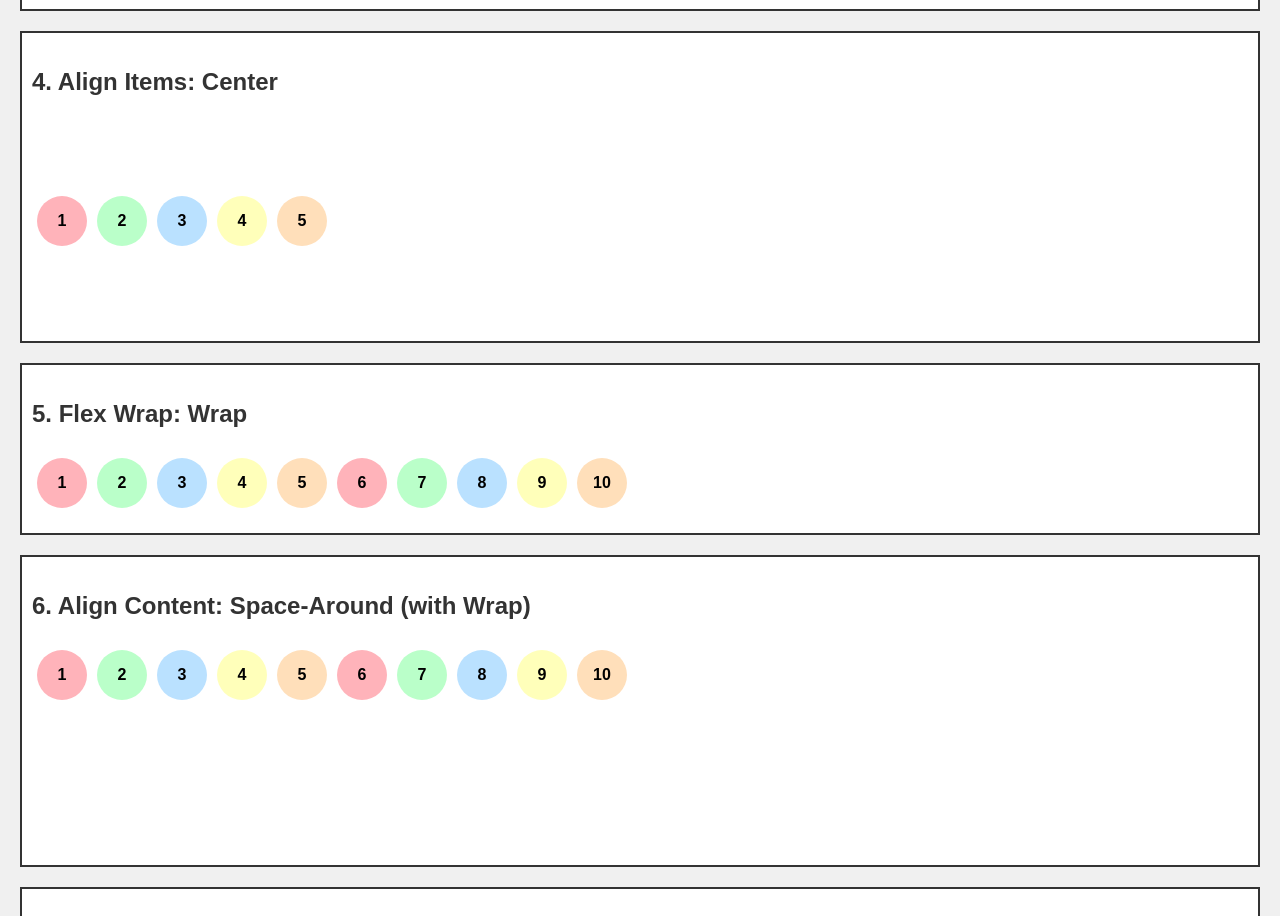
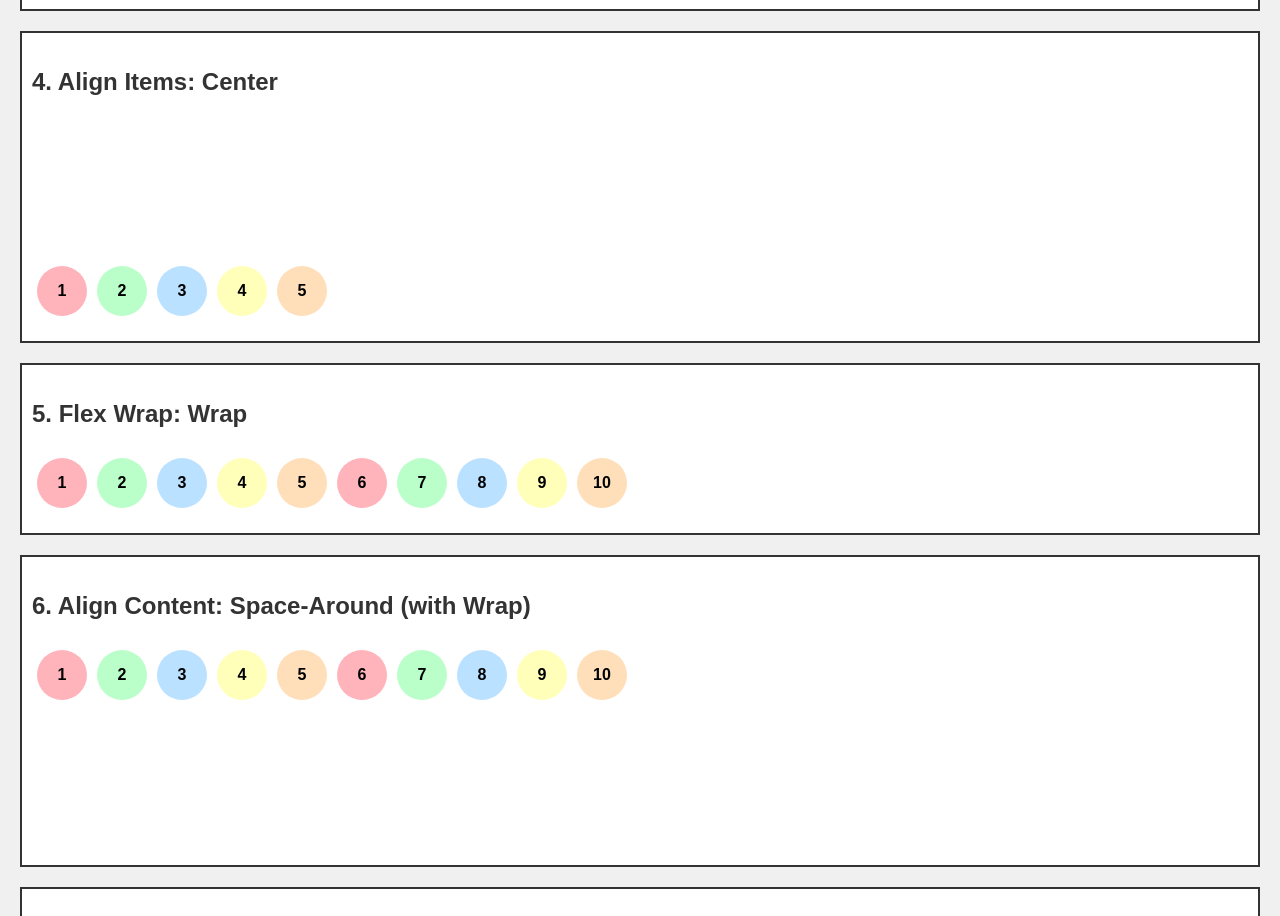
Before and after one commit to Anirudhcodestoo/CSS, a plain HTML site: page 06_flexbox/flexbox.html in a window 1280 px wide. Shown: the part 1080-1996 px from the top of the page. Drawn offline with Linux system fonts and the light colour scheme.

Commit message:
revised flexboxes

```diff
--- a/06_flexbox/flexbox.html
+++ b/06_flexbox/flexbox.html
@@ -92,7 +92,7 @@
 
     <div class="container">
       <h2>4. Align Items: Center</h2>
-      <div class="flex-container" style="align-items: center">
+      <div class="flex-container" style="align-items: end">
         <div class="circle pastel-1">1</div>
         <div class="circle pastel-2">2</div>
         <div class="circle pastel-3">3</div>
```
